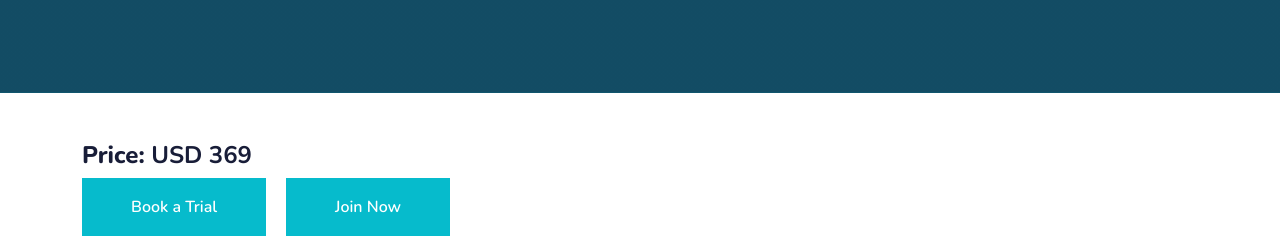
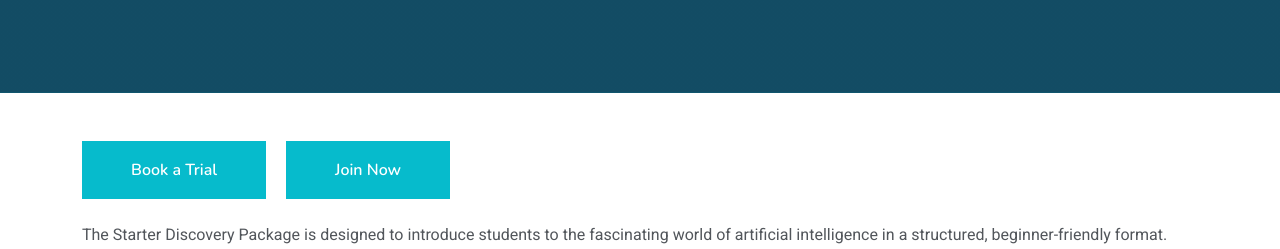
Before and after one commit to Aibyta/Aibyta.github.io, a plain HTML site: page SDP-course.html in a window 1280 px wide. Shown: the part 299-548 px from the top of the page. Drawn offline with nearby package versions, Linux system fonts and the light colour scheme.

Commit message:
Update SDP-course.html

```diff
--- a/SDP-course.html
+++ b/SDP-course.html
@@ -83,7 +83,7 @@
 
     <!--course starts-->
     <div class="container">
-        <h4><strong>Price:</strong> USD 369</h4> <a href="https://wa.me/+60105065054?text=Hi%2C%20I%20need%20to%20book%20a%20trial" class="btn btn-primary py-md-3 px-md-5 animated slideInRight">Book a Trial</a> &nbsp; &nbsp; <a href="" class="btn btn-primary py-md-3 px-md-5 animated slideInRight">Join Now</a><br><br>
+        <a href="https://wa.me/+60105065054?text=Hi%2C%20I%20need%20to%20book%20a%20trial" class="btn btn-primary py-md-3 px-md-5 animated slideInRight">Book a Trial</a> &nbsp; &nbsp; <a href="" class="btn btn-primary py-md-3 px-md-5 animated slideInRight">Join Now</a><br><br>
         <p>The Starter Discovery Package is designed to introduce students to the fascinating world of artificial intelligence in a structured, beginner-friendly format. This package provides a solid foundation in core AI concepts, making it ideal for those just starting their AI learning journey.</p>
 
         <h2>Duration and Structure</h2>
```
